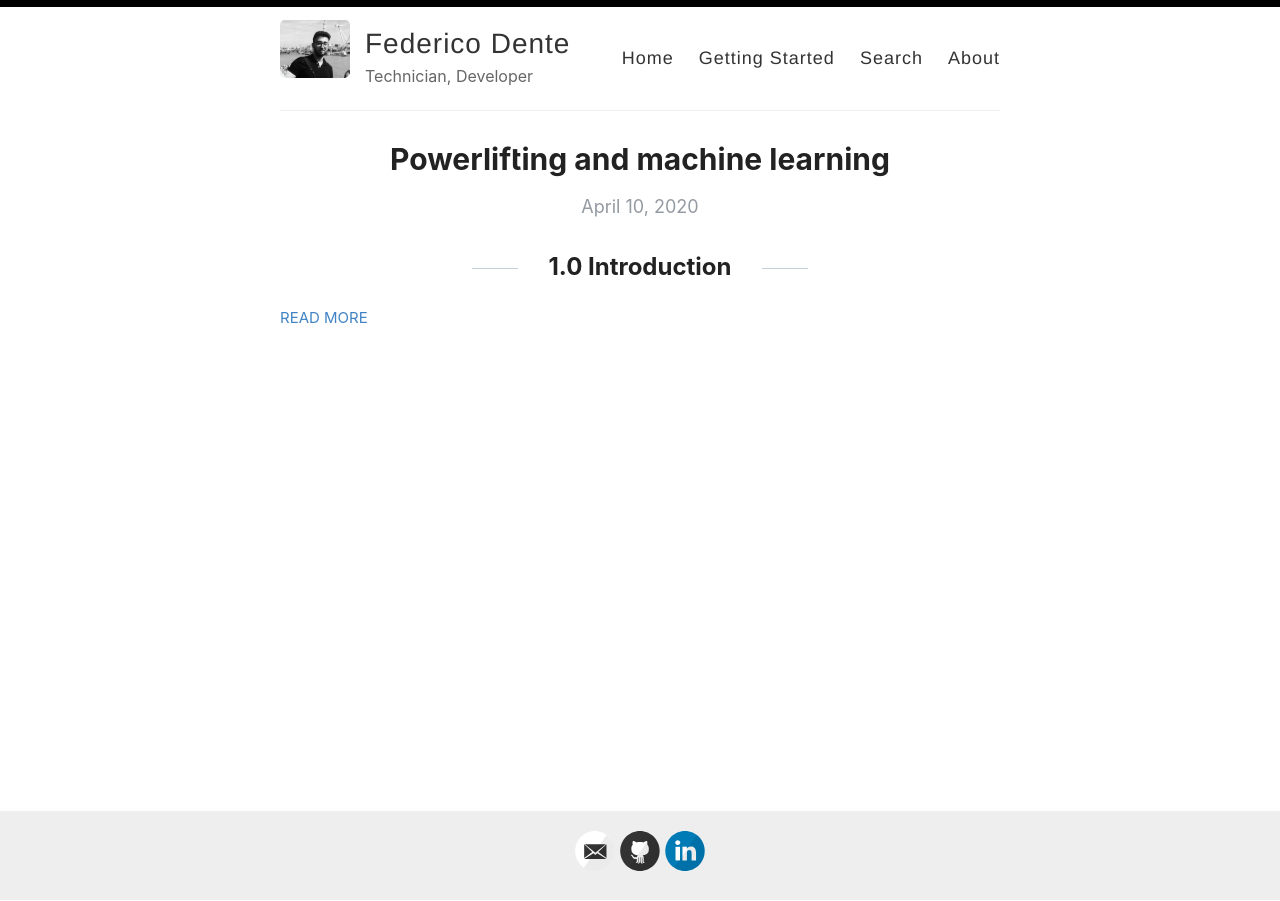
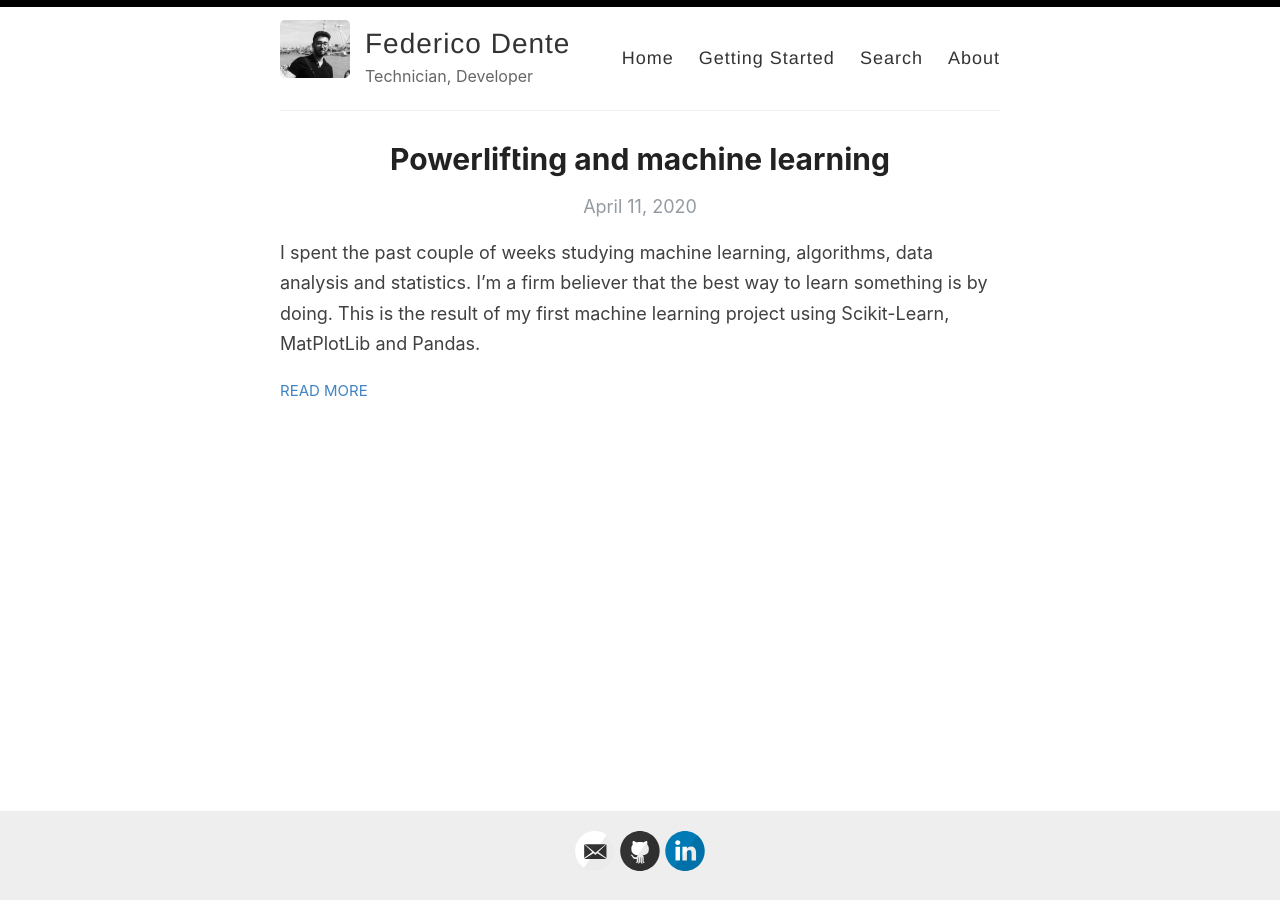
Before and after one commit to fez994/dentefederico, a Jekyll site: the page built from index.html, in a window 1280 px wide. Built offline with Jekyll 4.4.1, drawn with Linux system fonts in a browser that asks for light colours; the list of posts is cut into pages by our own code; some of the changed lines change nothing that is shown.

Commit message:
Update and rename 2020-4-10-Powerlifting and Machine Learning.md to 2020-4-11-Powerlifting and Machine Learning.md

````diff
--- a/_posts/2020-4-10-Powerlifting and Machine Learning.md
+++ b/_posts/2020-4-11-Powerlifting and Machine Learning.md
@@ -1,6 +1,4 @@
-## 1.0 Introduction
-
-I spent the last week studying machine learning, algorithms, data analysis and statistics. I’m a firm believer that the best way to learn something is by doing. This is the result of my first machine learning project using Scikit-Learn, MatPlotLib and Pandas.
+I spent the past couple of weeks studying machine learning, algorithms, data analysis and statistics. I’m a firm believer that the best way to learn something is by doing. This is the result of my first machine learning project using Scikit-Learn, MatPlotLib and Pandas.
 
 Objectives:
 
@@ -10,7 +8,7 @@
 
 ## 1.1. Context
 
-The dataset that I used is a snapshot of the OpenPowerlifting Database as of April 2019. OepnPowerlifting is creating a public-domain archive of powerlifting history. Powerlifting is a sport in which competitors compete to lift the most weight for their class in three separate barbell lifts: Squat, Bench and Deadlift.
+The dataset that I used is a snapshot of the OpenPowerlifting Database as of April 2019. OpenPowerlifting is creating a public-domain archive of powerlifting history. Powerlifting is a sport in which competitors compete to lift the most weight for their class in three separate barbell lifts: Squat, Bench and Deadlift.
 
 ## 2.0 Summarize Data
 
@@ -60,8 +58,7 @@
 
 
 
-
-Women: 47 kg, 52 kg, 57 kg, 63 kg, 72 kg, 84 kg, 84 kg+
+Women: 43 kg, 47 kg, 52 kg, 57 kg, 63 kg, 72 kg, 84 kg, 84 kg+
 
 Those are the weightclasses currently used by the IPF (International Powerlifting Federation)
 
@@ -102,7 +99,9 @@
         return 121
 
 def female_weight_class(x):
-    if x <= 47:
+    if x <= 43:
+        return 43
+    if x <= 47 and x > 43:
         return 47
     if x <= 52 and x > 47:
         return 52
@@ -126,20 +125,53 @@
 ## Strength classification, this is a snippet of the code, i did this for every weight class bot male and female
 def strengthStandards(y):
 
-#93kg Class
-    if y['Sex'] == 'M' and y['WeightClassKg'] == 93 and y['TotalKg'] <= 342:
+#-120kg Class
+    if y['Sex'] == 'M' and y['WeightClassKg'] == 120 and y['TotalKg'] <= 305 or y['TotalKg'] < 375:
+        return 'Untrained'
+    if y['Sex'] == 'M' and y['WeightClassKg'] == 120 and y['TotalKg'] >= 375 and y['TotalKg'] < 500:
         return 'Beginner'
-    if y['Sex'] == 'M' and y['WeightClassKg'] == 93 and y['TotalKg'] > 342 and y['TotalKg'] <= 455:
+    if y['Sex'] == 'M' and y['WeightClassKg'] == 120 and y['TotalKg'] >= 500 and y['TotalKg'] < 607:
         return 'Intermediate'
-    if y['Sex'] == 'M' and y['WeightClassKg'] == 93 and y['TotalKg'] > 455 and y['TotalKg'] <= 545:
+    if y['Sex'] == 'M' and y['WeightClassKg'] == 120 and y['TotalKg'] >= 607 and y['TotalKg'] < 712:
         return 'Advanced'
-    if y['Sex'] == 'M' and y['WeightClassKg'] == 93 and y['TotalKg'] > 545 and y['TotalKg'] <= 632:
+    if y['Sex'] == 'M' and y['WeightClassKg'] == 120 and y['TotalKg'] >= 712 and y['TotalKg'] < 815:
         return 'Master'
-    if y['Sex'] == 'M' and y['WeightClassKg'] == 93 and y['TotalKg'] > 632 and y['TotalKg'] <= 722:
+    if y['Sex'] == 'M' and y['WeightClassKg'] == 120 and y['TotalKg'] >= 815 and y['TotalKg'] < 870:
         return 'Elite'
-    if y['Sex'] == 'M' and y['WeightClassKg'] == 93 and y['TotalKg'] > 722:
+    if y['Sex'] == 'M' and y['WeightClassKg'] == 120 and y['TotalKg'] >= 870:
         return 'World Class'
 
 
 ```
-## Assigning every athlete a strength level
+
+Now it's just a simple matter of exporting cleaned data to a new file.
+
+
+```
+dataset["StrengthLevel"] = dataset.apply(strengthStandards, axis=1)
+keep_col = ['Sex', 'BodyweightKg','TotalKg','WeightClassKg','StrengthLevel']
+new_file = dataset[keep_col]
+
+new_file.to_csv('cleandata.csv', index=False)
+```
+
+Now that the data is ready, let's take a quick look at it.
+
+```
+  Sex  BodyweightKg  TotalKg  WeightClassKg StrengthLevel
+0   M          82.1    317.5           83.0     Untrained
+1   M          98.6    510.0          105.0  Intermediate
+2   M          88.1    510.0           93.0  Intermediate
+3   M         116.7    175.0          120.0     Untrained
+4   M          67.1    535.0           74.0      Advanced
+5   M          82.5    345.0           83.0      Beginner
+6   M         117.7    685.0          120.0      Advanced
+7   M         109.1    200.0          120.0     Untrained
+8   M         113.2    130.0          120.0     Untrained
+9   M          98.1    195.0          105.0     Untrained
+
+```
+
+And that's it, 5 attributes with only the informations that we need. Now it's time to fullfill the objectives that we set ourself at the start of the article: Better understand the level of athletes that partake in Powerlifting competition.
+
+## Better understand the level of athletes that partake in Powerlifting competition
````
